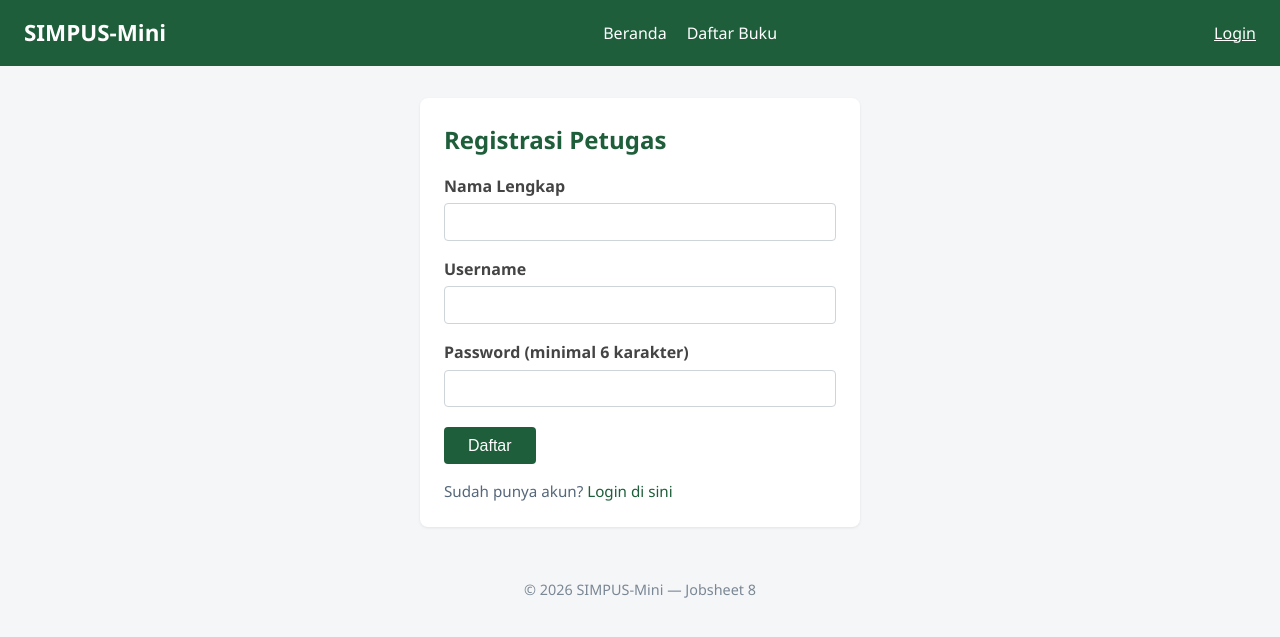
After one commit to putraridhohd-cpu/23_PraktikDPW, a PHP site: page /auth/register.php in a window 1280 px wide. The commit adds this page. Shown: the top 637 px of the page. Run offline with PHP 8.4, Linux system fonts and the light colour scheme.

Commit message:
Jobsheet 10 DPW

```diff
--- a/Jobsheet-10/Anggota/edit.php
+++ b/Jobsheet-10/Anggota/edit.php
@@ -1,7 +1,5 @@
 <?php
-if (session_status() === PHP_SESSION_NONE) {
-    session_start();
-}
+require __DIR__ . '/../includes/auth.php'; // [MODIFIKASI-JS10] guard login (sekaligus memulai session), menggantikan blok session_start manual
 require_once __DIR__ . '/../includes/koneksi.php';
 
 $flash = $_SESSION['flash'] ?? null;
@@ -36,7 +34,7 @@ include_once __DIR__ . '/../includes/header.php';
         </div>
     <?php endif; ?>
 
-    <!-- [MODIFIKASI] Ditambahkan class="form-edit" agar app.js tahu form ini perlu konfirmasi ekstra sebelum Update (Latihan no.23) -->
+    <!-- class="form-edit" membuat app.js meminta konfirmasi ekstra sebelum Update -->
     <form id="form-tambah" class="form-edit" method="post" action="proses_edit.php">
         <input type="hidden" name="id" value="<?= (int) $anggota['id']; ?>">
 
--- a/Jobsheet-10/Anggota/proses_tambah.php
+++ b/Jobsheet-10/Anggota/proses_tambah.php
@@ -1,4 +1,5 @@
 <?php
+require __DIR__ . '/../includes/auth.php'; // [MODIFIKASI-JS10] guard login WAJIB di baris pertama (sekaligus memulai session)
 include_once __DIR__ . '/../includes/koneksi.php';
 
 if ($_SERVER['REQUEST_METHOD'] === 'POST') {
--- a/Jobsheet-10/Anggota/tambah.php
+++ b/Jobsheet-10/Anggota/tambah.php
@@ -1,4 +1,5 @@
 <?php
+require __DIR__ . '/../includes/auth.php'; // [MODIFIKASI-JS10] guard login WAJIB di baris pertama, sebelum header.php
 include_once __DIR__ . '/../includes/header.php';
 ?>
 
--- a/Jobsheet-10/assets/css/style.css
+++ b/Jobsheet-10/assets/css/style.css
@@ -46,6 +46,26 @@ header nav ul {
 header nav a {
     color: #fff;
     font-weight: 500;
+}
+
+/* [BARU-JS10] ===== Status Login di Pojok Kanan Header (.auth-status) =====
+   Berisi "nama petugas + Logout" (sudah login) atau "Login" (Tamu). */
+.auth-status {
+    display: flex;
+    align-items: center;
+    gap: 0.75rem;
+    color: #fff;
+}
+
+/* [BARU-JS10] Tautan Login/Logout diberi garis bawah agar beda dari menu navigasi biasa */
+.auth-status a {
+    color: #fff;
+    text-decoration: underline;
+}
+
+/* [BARU-JS10] Nama petugas ditebalkan sedikit */
+.auth-status span {
+    font-weight: 600;
 }
 
 /* Tombol Hamburger di Desktop (Disembunyikan) */
@@ -130,20 +150,20 @@ main section:nth-of-type(2) article p {
     font-size: 1rem;
 }
 
-/* [BARU] Form pencarian: kolom input dan tombol "Cari" sejajar horizontal */
+/* Form pencarian: kolom input dan tombol "Cari" sejajar horizontal */
 .search-box form {
     display: flex;
     gap: 0.5rem;
-    align-items: flex-end; /* [BARU] sejajarkan berdasarkan tepi bawah (label+input lebih tinggi dari tombol) */
+    align-items: flex-end; /* sejajarkan berdasarkan tepi bawah (label+input lebih tinggi dari tombol) */
 }
 
-/* [BARU] Pembungkus label + input */
+/* Pembungkus label + input */
 .search-box form span {
     flex: 1 1 auto;
     max-width: 320px;
 }
 
-/* [BARU] Tombol "Cari" (selector dibuat spesifik agar tidak kalah dari aturan form button[type="submit"]) */
+/* Tombol "Cari" (selector dibuat spesifik agar tidak kalah dari aturan form button[type="submit"]) */
 .search-box form button[type="submit"] {
     padding: 0.55rem 1.2rem;
     border: none;
@@ -211,7 +231,7 @@ td button.btn-hapus {
     color: #fff;
 }
 
-/* MODIFIKASI: Menambahkan style agar tag <a> yang menggunakan class tombol (btn-edit, btn-detail, btn-hapus) tampil persis seperti button */
+/* Style agar tag <a> yang menggunakan class tombol (btn-edit, btn-detail, btn-hapus) tampil persis seperti button */
 td a.btn-edit,
 td a.btn-detail,
 td a.btn-hapus,
@@ -248,7 +268,7 @@ td a.btn-hapus,
     color: #fff;
 }
 
-/* MODIFIKASI: Efek hover pada link tombol aksi agar teks tidak bergaris bawah dan warna tetap putih */
+/* Efek hover pada link tombol aksi agar teks tidak bergaris bawah dan warna tetap putih */
 td a.btn-edit:hover,
 td a.btn-detail:hover,
 td a.btn-hapus:hover {
@@ -257,12 +277,12 @@ td a.btn-hapus:hover {
     color: #fff;
 }
 
-/* [BARU] Form Hapus dibuat inline supaya sejajar dengan tombol Edit dalam satu sel <td> */
+/* Form Hapus dibuat inline supaya sejajar dengan tombol Edit dalam satu sel <td> */
 td form.form-hapus {
     display: inline;
 }
 
-/* [BARU] Tombol Hapus (kini <button> di dalam form). Selector dibuat spesifik agar tidak
+/* Tombol Hapus (kini <button> di dalam form). Selector dibuat spesifik agar tidak
    tertimpa aturan "form button[type=submit]" yang berwarna hijau dan berukuran besar. */
 td form.form-hapus button.btn-hapus {
     display: inline-block;
@@ -318,6 +338,46 @@ form button[type="submit"]:hover {
     background-color: #164869;
 }
 
+/* [BARU-JS10] ===== Form Login & Registrasi ===== */
+
+/* [BARU-JS10] Kartu form dibatasi lebarnya dan diletakkan di tengah halaman */
+.auth-card {
+    max-width: 440px;
+    margin: 0 auto 1.5rem auto;
+}
+
+/* [BARU-JS10] Jarak antar pasangan label + input */
+.form-group {
+    margin-bottom: 1rem;
+}
+
+/* [BARU-JS10] Area tombol submit */
+.form-actions {
+    margin-top: 1.25rem;
+}
+
+/* [BARU-JS10] Tombol utama (Masuk / Daftar) berwarna hijau tema, hover lebih gelap */
+form button.btn-primary {
+    background-color: #1e5e3a;
+    color: #fff;
+    border: none;
+    padding: 0.6rem 1.5rem;
+    border-radius: 4px;
+    font-size: 1rem;
+    cursor: pointer;
+}
+
+form button.btn-primary:hover {
+    background-color: #174a2d;
+}
+
+/* [BARU-JS10] Tautan di bawah form ("Belum punya akun? Daftar di sini") */
+.auth-link {
+    margin-top: 1rem;
+    font-size: 0.95rem;
+    color: #55677a;
+}
+
 /* Teks Peringatan Error Validasi JS */
 .error {
     display: block;
@@ -326,7 +386,7 @@ form button[type="submit"]:hover {
     margin-top: 0.25rem;
 }
 
-/* [BARU] ===== Navigasi Pagination ===== */
+/* ===== Navigasi Pagination ===== */
 .pagination {
     display: flex;
     flex-wrap: wrap;
@@ -346,16 +406,16 @@ form button[type="submit"]:hover {
     text-decoration: none;
 }
 
-/* [BARU] Halaman yang sedang dibuka disorot penuh dengan warna tema */
+/* Halaman yang sedang dibuka disorot penuh dengan warna tema */
 .pagination a.active {
     background-color: #1e5e3a;
     color: #fff;
     border-color: #1e5e3a;
 }
 
-/* [MODIFIKASI] ===== Flash Message =====
-   Dipindah KELUAR dari @media (max-width: 480px) agar tampil di semua ukuran layar,
-   dan ditambah varian warning. */
+/* ===== Flash Message =====
+   Tampil di semua ukuran layar; varian: success (hijau), error (merah), warning (kuning).
+   Varian warning juga dipakai auth.php untuk pesan "Silakan login terlebih dahulu." */
 .flash {
     padding: 0.75rem 1rem;
     border-radius: 6px;
--- /dev/null
+++ b/Jobsheet-10/auth/register.php
@@ -0,0 +1,54 @@
+<?php
+// [BARU-JS10] Halaman form Registrasi Petugas
+if (session_status() === PHP_SESSION_NONE) { // [BARU-JS10]
+    session_start();
+}
+
+if (isset($_SESSION['user_id'])) { // [BARU-JS10] sudah login -> tidak perlu registrasi, kembali ke Beranda
+    header('Location: ../index.php');
+    exit;
+}
+
+// [BARU-JS10] Ambil flash message (error validasi dari proses_register.php) lalu hapus agar tidak muncul dua kali
+$flash = $_SESSION['flash'] ?? null;
+unset($_SESSION['flash']);
+
+$page_title = "Registrasi Petugas";
+include __DIR__ . '/../includes/header.php';
+?>
+
+<section class="auth-card"> <!-- [BARU-JS10] kartu form di tengah halaman -->
+    <h2>Registrasi Petugas</h2>
+
+    <?php if ($flash): ?>
+        <div class="flash flash-<?= htmlspecialchars($flash['type'] ?? 'error'); ?>">
+            <?= htmlspecialchars($flash['pesan'] ?? ''); ?>
+        </div>
+    <?php endif; ?>
+
+    <form method="post" action="proses_register.php">
+        <div class="form-group">
+            <label for="nama">Nama Lengkap</label>
+            <input type="text" id="nama" name="nama" required>
+        </div>
+
+        <div class="form-group">
+            <label for="username">Username</label>
+            <input type="text" id="username" name="username" maxlength="50" required>
+        </div>
+
+        <div class="form-group">
+            <label for="password">Password (minimal 6 karakter)</label>
+            <!-- [BARU-JS10] type="password" menyamarkan ketikan, minlength="6" validasi panjang minimal di browser -->
+            <input type="password" id="password" name="password" minlength="6" required>
+        </div>
+
+        <div class="form-actions">
+            <button type="submit" class="btn-primary">Daftar</button>
+        </div>
+    </form>
+
+    <p class="auth-link">Sudah punya akun? <a href="login.php">Login di sini</a></p>
+</section>
+
+<?php include __DIR__ . '/../includes/footer.php'; ?>
--- a/Jobsheet-10/buku/edit.php
+++ b/Jobsheet-10/buku/edit.php
@@ -1,7 +1,5 @@
 <?php
-if (session_status() === PHP_SESSION_NONE) {
-    session_start();
-}
+require __DIR__ . '/../includes/auth.php'; // [MODIFIKASI-JS10] guard login (sekaligus memulai session), menggantikan blok session_start manual
 require_once __DIR__ . '/../includes/koneksi.php';
 
 $flash = $_SESSION['flash'] ?? null;
@@ -41,7 +39,7 @@ include_once __DIR__ . '/../includes/header.php';
         </div>
     <?php endif; ?>
 
-    <!-- [MODIFIKASI] Ditambahkan class="form-edit" agar app.js tahu form ini perlu konfirmasi ekstra sebelum Update (Latihan no.23) -->
+    <!-- class="form-edit" membuat app.js meminta konfirmasi ekstra sebelum Update -->
     <form id="form-tambah" class="form-edit" method="post" action="proses_edit.php">
         <input type="hidden" name="id" value="<?= (int) $buku['id']; ?>">
 
--- a/Jobsheet-10/includes/header.php
+++ b/Jobsheet-10/includes/header.php
@@ -2,6 +2,8 @@
 if (session_status() === PHP_SESSION_NONE) {
     session_start();
 }
+$sudahLogin = isset($_SESSION['user_id']); // [BARU-JS10] status login disimpan sekali, dipakai berulang di bawah
+
 $__jobsheetRoot = dirname(__DIR__);
 $__scriptDir = dirname($_SERVER['SCRIPT_FILENAME']);
 $__rel = ltrim(str_replace('\\', '/', substr($__scriptDir, strlen($__jobsheetRoot))), '/');
@@ -23,10 +25,21 @@ $base = $__rel === '' ? '' : str_repeat('../', substr_count($__rel, '/') + 1);
             <ul>
                 <li><a href="<?php echo $base; ?>index.php">Beranda</a></li>
                 <li><a href="<?php echo $base; ?>buku/list.php">Daftar Buku</a></li>
+                <?php if ($sudahLogin): ?> <!-- [MODIFIKASI-JS10] menu di bawah ini hanya muncul untuk Petugas yang login -->
                 <li><a href="<?php echo $base; ?>buku/tambah.php">Tambah Buku</a></li>
                 <li><a href="<?php echo $base; ?>anggota/list.php">Daftar Anggota</a></li>
                 <li><a href="<?php echo $base; ?>anggota/tambah.php">Tambah Anggota</a></li>
+                <?php endif; ?>
             </ul>
         </nav>
+        <!-- [BARU-JS10] Status login di pojok kanan header -->
+        <div class="auth-status">
+            <?php if ($sudahLogin): ?>
+                <span><?php echo htmlspecialchars($_SESSION['nama'] ?? ''); ?></span>
+                <a href="<?php echo $base; ?>auth/logout.php">Logout</a>
+            <?php else: ?>
+                <a href="<?php echo $base; ?>auth/login.php">Login</a>
+            <?php endif; ?>
+        </div>
     </header>
     <main>
```
Also changed, not shown: Jobsheet-10/Anggota/hapus.php (+6 -8 lines), Jobsheet-10/Anggota/list.php (+18 -21 lines), Jobsheet-10/Anggota/proses_edit.php (+9 -11 lines), Jobsheet-10/auth/login.php (added, +48 -0 lines), Jobsheet-10/auth/logout.php (added, +10 -0 lines), Jobsheet-10/auth/proses_login.php (added, +41 -0 lines), Jobsheet-10/auth/proses_register.php (added, +67 -0 lines), Jobsheet-10/buku/hapus.php (+6 -8 lines), Jobsheet-10/buku/proses_edit.php (+8 -10 lines), Jobsheet-10/buku/proses_tambah.php (+5 -7 lines), Jobsheet-10/buku/tambah.php (+13 -0 lines), Jobsheet-10/includes/auth.php (added, +13 -0 lines).
